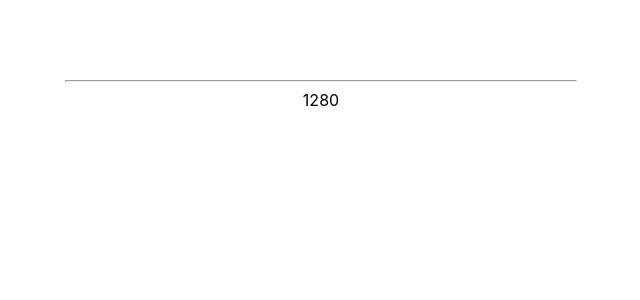
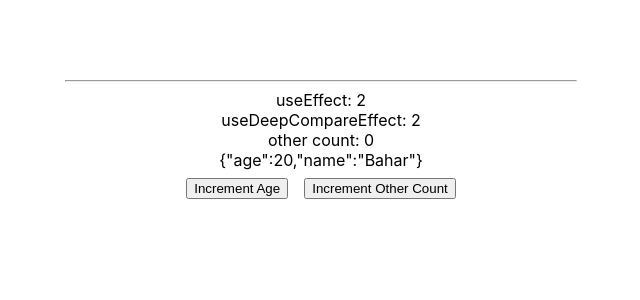
Before and after one commit to BaharKshvrz/react-hooks, a React (Create React App) app in the folder customHooks/: page / in a window 1280 px wide. Shown: the top 300 px of the page, without its empty margins (319-959 px from the left). Built offline with nearby package versions, Linux system fonts and the light colour scheme.

Commit message:
added DeepCompareEffect custom hook

```diff
--- a/customHooks/package.json
+++ b/customHooks/package.json
@@ -6,6 +6,7 @@
     "@testing-library/jest-dom": "^5.16.5",
     "@testing-library/react": "^13.4.0",
     "@testing-library/user-event": "^13.5.0",
+    "lodash": "^4.17.21",
     "react": "^18.2.0",
     "react-dom": "^18.2.0",
     "react-scripts": "5.0.1",
--- a/customHooks/src/App.js
+++ b/customHooks/src/App.js
@@ -1,8 +1,9 @@
 import "./App.css";
-import UseStorageComponent from "./components/10.useStorage/UseStorageComponent";
-import AsyncComponent from "./components/11.useAsync/AsyncComponent";
-import FetchComponent from "./components/12.useFetch/FetchComponent";
-import ScriptComponent from "./components/13.useScript/ScriptComponent";
+import DeepCompareEffectComponent from "./components/14.useDeepCompareEffect/DeepCompareEffectComponent";
+// import UseStorageComponent from "./components/10.useStorage/UseStorageComponent";
+// import AsyncComponent from "./components/11.useAsync/AsyncComponent";
+// import FetchComponent from "./components/12.useFetch/FetchComponent";
+// import ScriptComponent from "./components/13.useScript/ScriptComponent";
 // import InputElement from "./components/1.useLocalStorage/InputElement";
 // import ToggleComponent from "./components/3.useToggle/ToggleComponent";
 // import TimeoutComponent from "./components/4.useTimeout/TimeoutComponent";
@@ -34,9 +35,11 @@ function App() {
         <hr/>
         <AsyncComponent/>
         <hr/>
-        <FetchComponent/>*/}
+        <FetchComponent/>
         <hr/>
-        <ScriptComponent/>
+        <ScriptComponent/>*/}
+        <hr/>
+        <DeepCompareEffectComponent/>
     </div>
   );
 }
--- /dev/null
+++ b/customHooks/src/components/14.useDeepCompareEffect/DeepCompareEffectComponent.jsx
@@ -0,0 +1,39 @@
+import React, { useEffect, useRef, useState } from 'react'
+import useDeepCompareEffect from './useDeepCompareEffect';
+
+const DeepCompareEffectComponent = () => {
+ const [ age, setAge ] = useState(20);
+ const [ otherCount, setOtherCount ] = useState(0);
+ const useEffectCountRef = useRef();
+ const useDeepCompareEffectCountRed = useRef();
+ const person = { age: age, name: "Bahar"};
+
+ useEffect(() => {
+     useEffectCountRef.current.textContent = parseInt(useEffectCountRef.current.textContent) + 1;
+ }, [person])
+
+ useDeepCompareEffect(() => {
+    useDeepCompareEffectCountRed.current.textContent = parseInt(useDeepCompareEffectCountRed.current.textContent) + 1;
+}, [person])
+
+  return (
+    <div>
+        <div>
+            useEffect: <span ref={useEffectCountRef}>0</span>
+        </div>
+        <div>
+            useDeepCompareEffect: <span ref={useDeepCompareEffectCountRed}>0</span>
+         </div>
+        <div>other count: {otherCount}</div>
+        <div>{ JSON.stringify(person) }</div>
+        <button onClick={() => setAge(currAge => currAge + 1)}>
+            Increment Age
+       </button>
+       <button onClick={() => setOtherCount(count => count + 1)}>
+           Increment Other Count
+      </button>
+  </div>
+  )
+}
+
+export default DeepCompareEffectComponent
--- /dev/null
+++ b/customHooks/src/components/14.useDeepCompareEffect/useDeepCompareEffect.jsx
@@ -0,0 +1,14 @@
+import { useEffect, useRef } from "react";
+import isEqual from "lodash/fp/isEqual";
+
+const useDeepCompareEffect = (callback, dependencies) => {
+   const currentDependenciesRef = useRef();
+   // If the dependencies have changed, this won't render again
+   if (!isEqual(currentDependenciesRef.current, dependencies)) {
+       currentDependenciesRef.current = dependencies;
+   }
+
+   useEffect(callback, [currentDependenciesRef.current]);
+}
+
+export default useDeepCompareEffect
```
Also changed, not shown: 1 other file (tests, documents, lock files or other folders).
